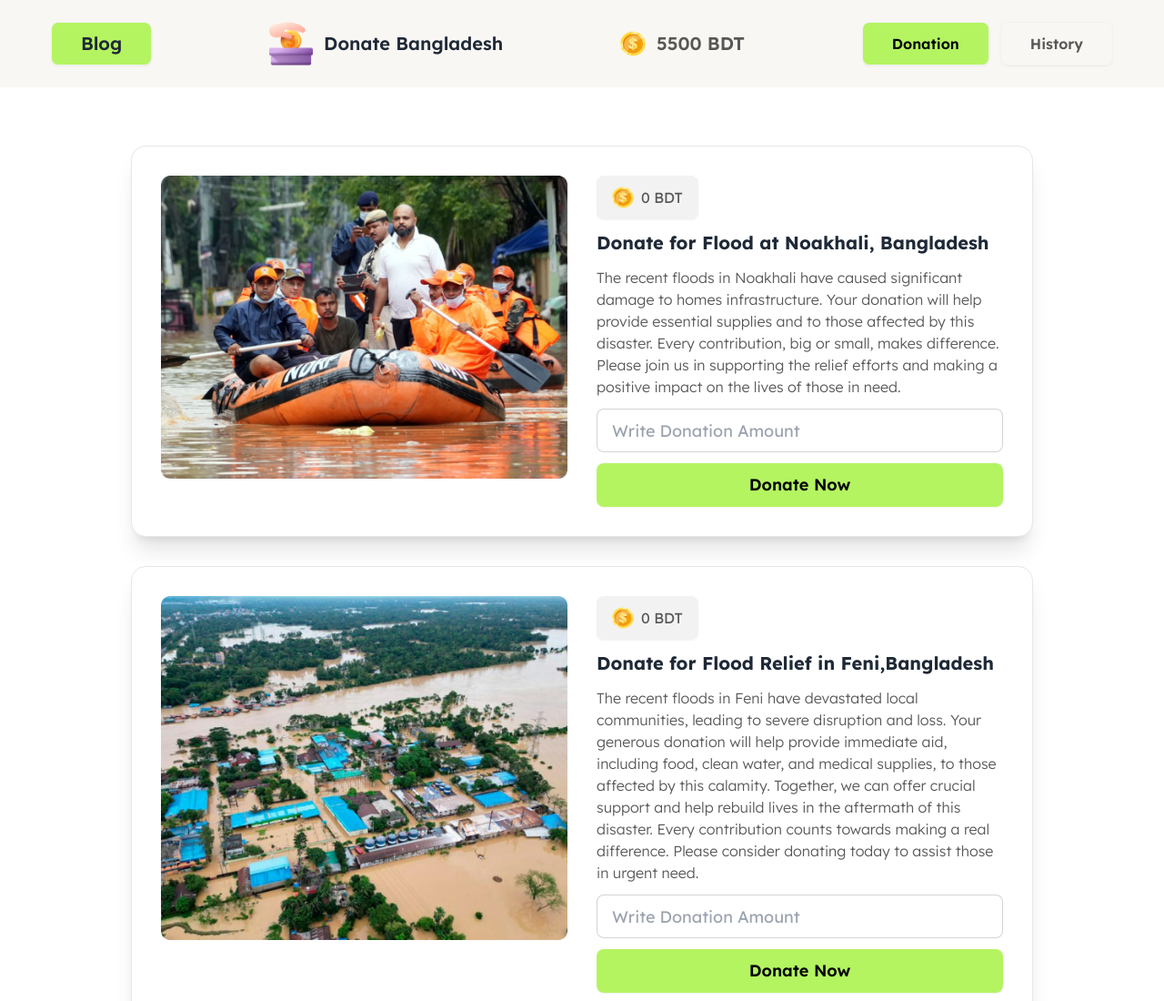
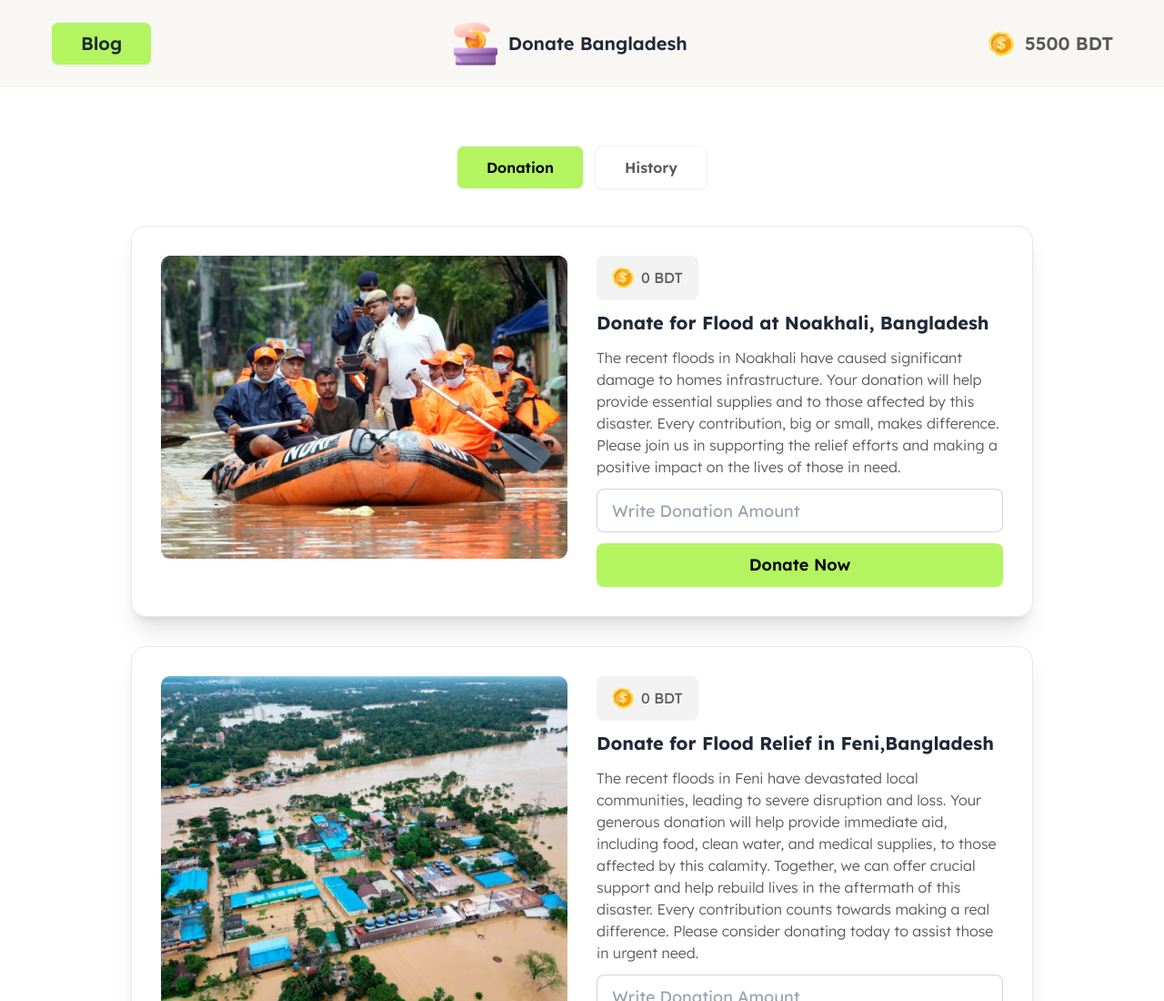
Before and after one commit to Hemonta7/B10A5-DOM-Quest-Build-and-Manipulate, a plain HTML site: page index.html in a window 1280 px wide. Shown: the top 1100 px of the page at 91% size. Drawn offline with nearby package versions, Linux system fonts and the light colour scheme.

Commit message:
Project complete

```diff
--- a/index.html
+++ b/index.html
@@ -38,17 +38,17 @@
                 <img class="h-5 w-5 lg:w-7 lg:h-7" src="./assets/coin.png" alt="">
                 <p class="text-sm lg:text-xl font-semibold text-secondary"><span id="display">5500</span> BDT</p>
             </div>
-            <!-- button  -->
-            <div class="flex justify-center gap-3">
-                <button id="donation-page"
-                    class="btn bg-common text-black text-sm lg:text-base lg:px-8">Donation</button>
-                <button id="history-page"
-                    class="btn bg-transparent text-secondary text-sm lg:text-base lg:px-8">History</button>
-            </div>
         </nav>
     </header>
     <main>
-        <section id="show-donation-page" class="mx-12 lg:mx-36 my-28 lg:my-40 space-y-4 lg:space-y-8">
+        <section class="mt-28 lg:mt-40">
+            <!-- button  -->
+            <div class="flex justify-center gap-3">
+                <button id="donation-page" class="btn bg-common text-black text-sm lg:text-base lg:px-8">Donation</button>
+                <button id="history-page" class="btn bg-transparent text-secondary text-sm lg:text-base lg:px-8">History</button>
+            </div>
+        </section>
+        <section id="show-donation-page" class="mx-12 lg:mx-36 my-6 lg:my-10 space-y-4 lg:space-y-8">
             <!-- card 1 -->
             <div class="flex flex-col lg:flex-row bg-base-100 shadow-xl p-8 border gap-8 rounded-2xl">
                 <figure class="flex-1">
@@ -126,7 +126,7 @@
             </div>
         </section>
         <!-- Transition History -->
-        <section id="show-history-page" class="hidden mx-12 lg:mx-36 my-28 lg:my-40 space-y-4 lg:space-y-8">
+        <section id="show-history-page" class="hidden mx-12 lg:mx-36 my-6 lg:my-10 space-y-4 lg:space-y-8">
             <div id="Transition-container"
                 class="space-y-2 p-4 lg:p-8 border rounded-xl lg:w-3/4 mx-auto mb-3 lg:mb-5 text-center">
                 <!-- code append from index.js  -->
--- a/js/blog.js
+++ /dev/null
@@ -1,4 +0,0 @@
-// navigate blog page to home page
-document.getElementById("home-btn").addEventListener("click", function () {
-  window.location.href = "./index.html";
-});
```
Also changed, not shown: blog.html (+1 -2 lines).
